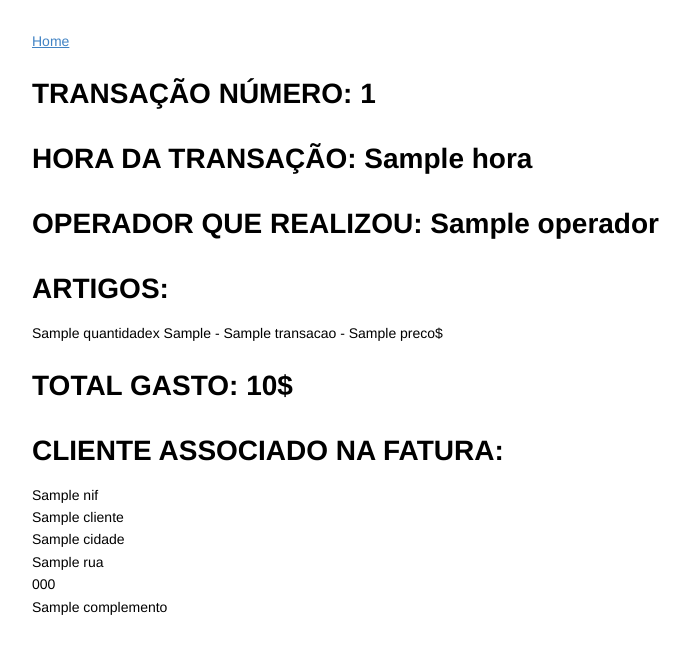
After one commit to TiagoFigueredo/Projeto, a Flask app: template templates/TransacaoIndividual.html in a window 1280 px wide. The commit adds this page. Shown: the top 654 px of the page, without its empty margins (181-871 px from the left). Run offline with Flask 2, Linux system fonts and the light colour scheme; the template is opened without the code that fills it: most values are stand-ins (such as "Sample title", 1, 10 or a date in 2020); parts of the project's set-up code (start-up, migrations or seed data) failed here and were passed over.

Commit message:
transacoes completas

```diff
--- a/app.py
+++ b/app.py
@@ -50,9 +50,70 @@ def entraOperador(numero):
 def entraSupervisor():
     return render_template('SupervisorPage.html')
 
+@APP.route('/supervisor/ConsultarTransacao/<int:NumTransacao>/')
+def ConsultarTransacaoIndividual(NumTransacao):
+    transacao = db.execute(
+            '''
+           SELECT *,c.Preco*b.Quantidade AS TOTAL FROM TRANSACAO a
+NATURAL JOIN ADICIONA_ARTIGO b
+NATURAL JOIN ARTIGO c
+WHERE NumTransacao=%s;
+            ''',NumTransacao).fetchall()
+    if transacao is None:
+        abort(404, 'TRANSAÇÃO NÃO EXISTE'.format(NumTransacao))
+
+    operador = db.execute(
+            '''
+            SELECT * FROM TURNO  NATURAL JOIN OPERADOR WHERE NumTransacao = %s;
+            ''',NumTransacao).fetchone()
+    cliente = db.execute(
+            '''
+            SELECT * FROM FATURA NATURAL JOIN CLIENTE WHERE NumTransacao = %s;
+            ''',NumTransacao).fetchone()
+    return render_template("TransacaoIndividual.html",transacao=transacao,operador=operador,cliente=cliente)
+
 @APP.route('/supervisor/ConsultarTransacao')
 def ConsultarTransacao():
-    return render_template('ConsultarTransacao.html')
+    transacao = "";
+    if request.method == "GET":
+        if request.args.get("NumTransacao") == "OK":
+            transacao = db.execute(
+            '''
+            SELECT NumTransacao,Hora
+            FROM TRANSACAO
+            ORDER BY NumTransacao
+            ''').fetchall()
+        if request.args.get("DataRecente") == "OK":
+            transacao = db.execute(
+            '''
+            SELECT NumTransacao,Hora
+            FROM TRANSACAO
+            ORDER BY Hora DESC
+            ''').fetchall()
+        if request.args.get("DataAntiga") == "OK":
+            transacao = db.execute(
+            '''
+            SELECT NumTransacao,Hora
+            FROM TRANSACAO
+            ORDER BY Hora
+            ''').fetchall()
+        if request.args.get("back") == "OK":
+            return redirect(url_for("entraSupervisor"))
+        if request.args.get("OK") == "OK":
+            NumOP=request.args.get("NumOP")
+            transacao = db.execute(
+            '''
+            SELECT NumTransacao,Hora
+            FROM TRANSACAO
+            NATURAL JOIN TURNO
+            WHERE NumOP = %s
+            ''',NumOP).fetchall()
+
+    return render_template('ConsultarTransacao.html',transacao=transacao)
+
+
+
+
 @APP.route('/supervisor/ConsultarOperador')
 def ConsultarOperador():
     return render_template('ConsultarOperador.html')
@@ -99,7 +160,21 @@ def goTransacao(numero):
                 VALUES()
             '''
         )
+        a = db.execute(
+            '''
+                INSERT INTO TURNO(NTurno,NumTransacao,NumOP,Inicio)
+
+                    SELECT a.NTurno,b.NumTransacao,%s,a.Inicio
+                    FROM TURNO a
+                    INNER JOIN TRANSACAO b
+                    ORDER BY b.NumTransacao DESC , Inicio DESC
+                    LIMIT 1;
+            '''
+        ,numero).fetchone()
         db.commit()
+        #ESSA FUNCIONALIDADE NÃO FUNCIONARÁ POIS:
+        #PRECISARIA SAIR DO APP.PY E ENTRAR NOVAMENTE PARA VALIDAR POIS
+        #O DB.COMMIT SO REALIZA MUDANÇAS DEPOIS DE SAIR
         return redirect(url_for("entraOperador", numero=numero))
     return render_template('NovaTransacao.html', operador=operador, transacao=transacao)
 
--- /dev/null
+++ b/templates/TransacaoIndividual.html
@@ -0,0 +1,53 @@
+
+{% extends 'base.html' %}
+
+{% block header %}
+  <h1>{% block title %}TRANSAÇÃO NÚMERO: {{transacao.NumTransacao}} {% endblock %}</h1>
+
+
+<html>
+<body>
+<h1>HORA DA TRANSAÇÃO: {{transacao.Hora}}</h1>
+
+<h1>OPERADOR QUE REALIZOU: {{operador.Nome}}</h1>
+
+
+<h1>ARTIGOS: </h1>
+{% set total = namespace(value=0) %}
+{% for m  in transacao %}
+        {{m.Quantidade}}x {{m.CodBarra}} - {{m.Nome}} - {{m.Preco}}$
+        <br>
+        {% set total.value = total.value + m.TOTAL %}
+
+{% endfor %}
+
+
+<h1>TOTAL GASTO: {{total.value}}$</h1>
+
+
+
+    {% if cliente %}
+        <h1>CLIENTE ASSOCIADO NA FATURA:</h1>
+        {{cliente.Nif}}
+        <br>
+        {{cliente.Nome}}
+        <br>
+        {{cliente.Cidade}}
+        <br>
+        {{cliente.Rua}}
+        <br>
+        {{cliente.CodPostal}}
+        <br>
+        {% if cliente.Complemento %}
+            {{cliente.Complemento}}
+        {% endif %}
+
+    {% endif %}
+
+
+
+
+</body>
+</html>
+
+{% endblock %}
```
Also changed, not shown: templates/ConsultarTransacao.html (+26 -4 lines).
